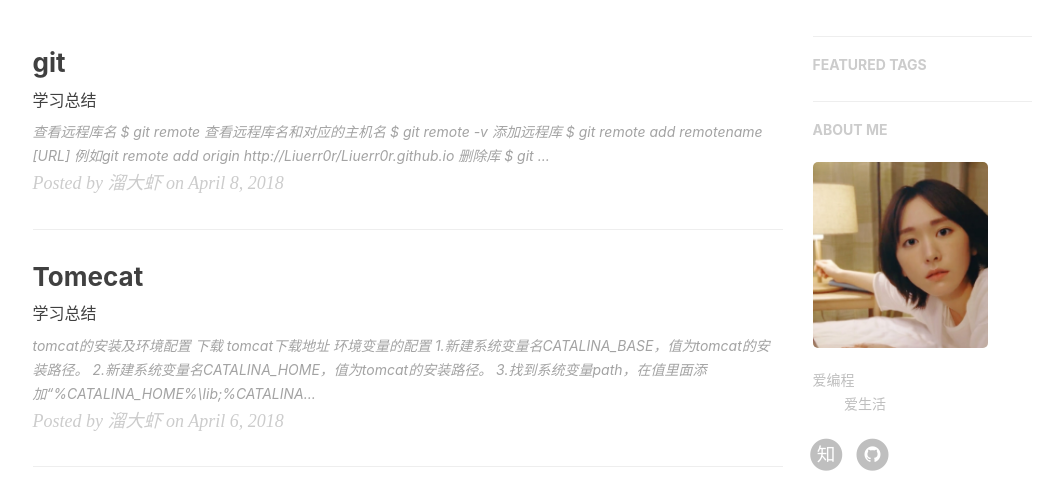
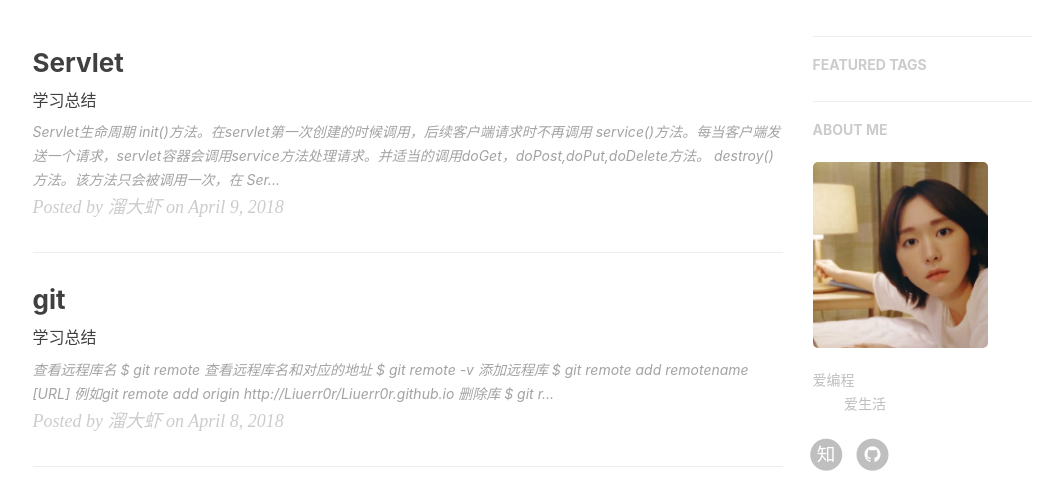
Before and after one commit to Liuerr0r/Liuerr0r.github.io, a Jekyll site: the page built from index.html, in a window 1280 px wide and 900 px high, cut to the strip 422-900 px from the top of the window. Shown: the whole strip, without its empty margins (135-1198 px from the left). Built offline with Jekyll 4.4.1, drawn with Linux system fonts in a browser that asks for light colours; nearby versions of some CDN libraries; the list of posts is cut into pages by our own code; comment, search, counter and statistics services are not loaded; some of the changed text lies outside the part shown.

Commit message:
发布新博客

````diff
--- a/_posts/2018-04-08-git.md
+++ b/_posts/2018-04-08-git.md
@@ -16,7 +16,7 @@ tags:
 
 > $ git remote
 
-- 查看远程库名和对应的主机名
+- 查看远程库名和对应的地址
 
 > $ git remote -v
 
--- /dev/null
+++ b/_posts/2018-04-09-servlet.md
@@ -0,0 +1,110 @@
+---
+layout:     post
+title:      "Servlet"
+subtitle:   "学习总结"
+date:       2018-04-09 12:00:00
+author:     "溜大虾"
+header-img: "img/bg-handler.jpg"
+header-mask: 0.3
+catalog:    true
+tags:
+    - Serlvet
+
+
+---
+
+### Servlet生命周期
+
+- init()方法。在servlet第一次创建的时候调用，后续客户端请求时不再调用
+
+- service()方法。每当客户端发送一个请求，servlet容器会调用service方法处理请求。并适当的调用doGet，doPost,doPut,doDelete方法。
+
+- destroy()方法。该方法只会被调用一次，在 Servlet 生命周期结束时被调用。
+
+- 最后，Servlet 是由 JVM 的垃圾回收器进行垃圾回收的。
+
+### Servlet主要接口及其实现类
+
+![servlet](/img/post/servlet.png)
+
+### hello servlet
+
+```
+
+@WebServlet("/UserServlet")
+public class UserServlet extends HttpServlet {
+	private static final long serialVersionUID = 1L;
+
+    /**
+     * @see HttpServlet#HttpServlet()
+     */
+    public UserServlet() {
+        super();
+        // TODO Auto-generated constructor stub
+    }
+
+	/**
+	 * @see HttpServlet#doGet(HttpServletRequest request, HttpServletResponse response)
+	 */
+	protected void doGet(HttpServletRequest request, HttpServletResponse response) throws ServletException, IOException {
+		// TODO Auto-generated method stub
+		response.setContentType("text/html;charset=UTF-8");
+		PrintWriter out = response.getWriter();
+		out.println("<html>");
+		out.println("<title>test</title>");
+		out.println("<head><h1>test<br></h1></head>");
+		out.println("<body>");
+		out.println("<h1>");
+		out.println("hello servlet");
+		out.println("</h1>");
+		out.println("</body>");
+		out.println("</html>");
+
+	}
+
+	/**
+	 * @see HttpServlet#doPost(HttpServletRequest request, HttpServletResponse response)
+	 */
+	protected void doPost(HttpServletRequest request, HttpServletResponse response) throws ServletException, IOException {
+		// TODO Auto-generated method stub
+		request.setCharacterEncoding("UTF-8");
+		doGet(request, response);
+	}
+
+}
+
+
+```
+
+- 一般继承HttpServlet类覆盖doGet和doPost方法
+
+- response.setContentType("text/html;charset=UTF-8");设置响应格式
+
+- PrintWriter out = response.getWriter();out.prinln()输出Html文本，一般不使用这种方法太繁琐。
+
+- request.setCharacterEncoding("UTF-8");解决post方法乱码问题
+
+- 在servlet.xml中，设置URIEcoding="UTF-8";解决get方法乱码问题
+
+- web.xml中的配置
+
+```
+<?xml version="1.0" encoding="UTF-8"?>
+<web-app xmlns="http://xmlns.jcp.org/xml/ns/javaee"
+	xmlns:xsi="http://www.w3.org/2001/XMLSchema-instance"
+	xsi:schemaLocation="http://xmlns.jcp.org/xml/ns/javaee
+                      http://xmlns.jcp.org/xml/ns/javaee/web-app_4_0.xsd"
+	version="4.0" metadata-complete="true">
+
+	<servlet>
+		<servlet-name>UserServlet</servlet-name>
+		<servlet-class>Liu.com.cn.UserServlet</servlet-class>
+	</servlet>
+	<servlet-mapping>
+		<servlet-name>UserServlet</servlet-name>
+		<url-pattern>/user</url-pattern>
+	</servlet-mapping>
+
+</web-app>
+
+```
````
Also changed, not shown: img/post/servlet.png (added).
